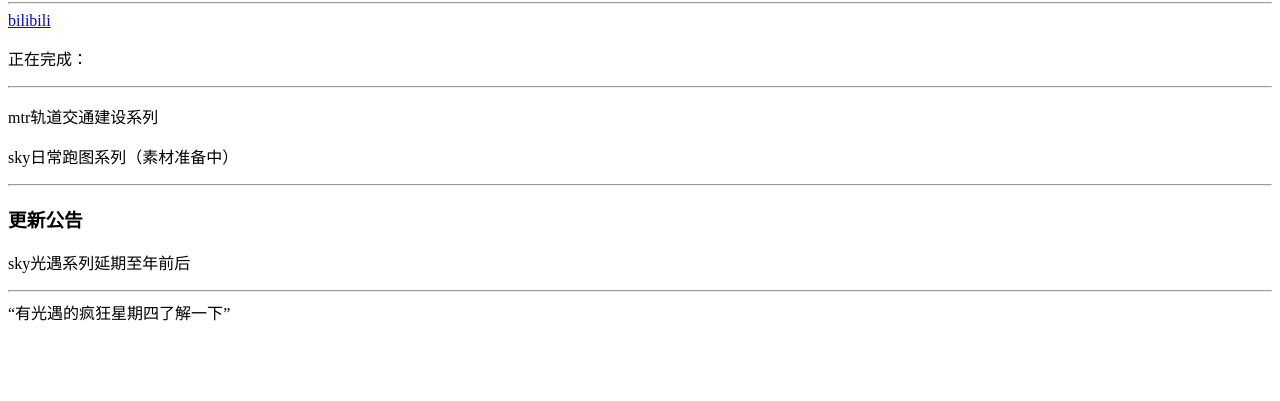
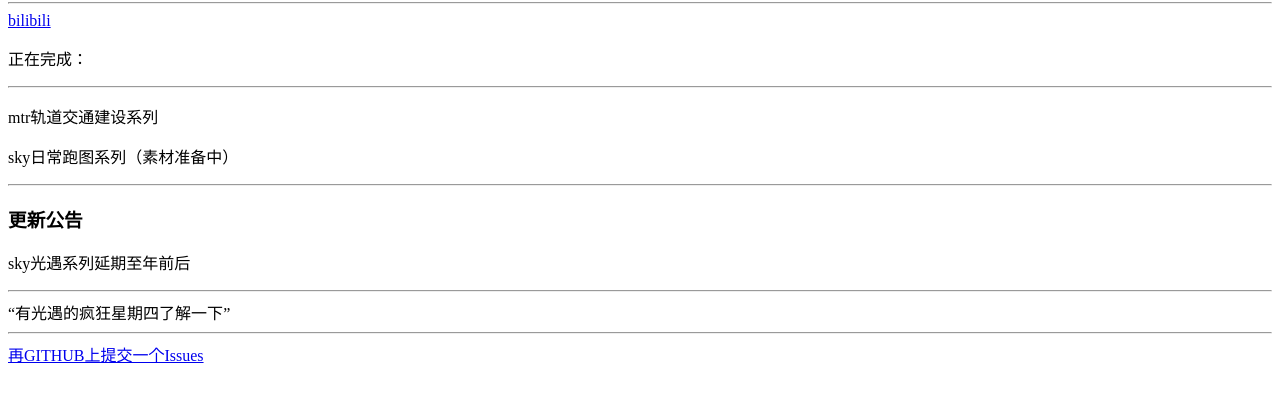
Before and after one commit to sportyfire/sportyfire.github.io, a plain HTML site: page index.html in a window 1280 px wide. Shown: the part 87-488 px from the top of the page. Drawn offline with Linux system fonts and the light colour scheme.

Commit message:
Update index.html

```diff
--- a/index.html
+++ b/index.html
@@ -16,3 +16,5 @@
 <p>sky光遇系列延期至年前后</p>
 <hr/>
 <q>有光遇的疯狂星期四了解一下</q>
+<hr/>
+<a href = "https://github.com/sportyfire/sportyfire.github.io/issues">再GITHUB上提交一个Issues</a>
```
